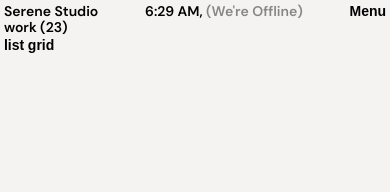
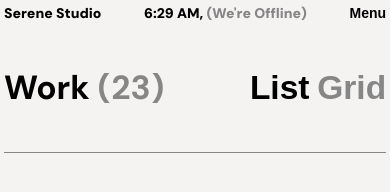
Before and after one commit to uzoway/serene-studio-animation, a plain HTML site: page index.html in a window 390 px wide. Drawn offline with nearby package versions, Linux system fonts and the light colour scheme.

Commit message:
feat(styles): Add the styles (includ. responsive design) for the content of the container's header

```diff
--- a/style.css
+++ b/style.css
@@ -3,6 +3,7 @@
 :root {
     --white: #faf2e7;
     --black: #000000;
+    --neutral: #868686;
     --gutter-width: 1vw;
     --column: 15;
     --animation-primary: 0.735s cubic-bezier(0.62, 0.05, 0.01, 0.99);
@@ -25,24 +26,24 @@
     font-family: "DM Sans", sans-serif;
 }
 
-a {
-    text-decoration: none;
-    color: var(--black);
-}
-
 li {
     list-style: none;
-    display: inline-flex;
 }
 
 p,
 span,
 a,
 button {
-    line-height: 1;
     font-size: clamp(1rem, 1rem + 0.25vw, 1rem);
-    font-weight: 600;
+    font-weight: 900;
     text-wrap: nowrap;
+    text-decoration: none;
+    color: var(--black);
+}
+
+a,
+p {
+    line-height: 0.9;
 }
 
 button {
@@ -121,8 +122,12 @@
     grid-column: 4 / 7;
 }
 
+.navigation .navigation__logo {
+    grid-column: 1 / 3;
+}
+
 .navigation .navigation__time .navigation__time--text span {
-    color: #868686;
+    color: var(--neutral);
 }
 
 .navigation .navigation__list {
@@ -135,7 +140,8 @@
 .navigation__logo,
 .navigation__time,
 .navigation__list--item {
-    overflow-y: clip;
+    overflow: hidden;
+    line-height: 1.3;
 }
 
 .navigation__logo .navigation__logo--text,
@@ -143,6 +149,62 @@
 .navigation__list--item a {
     display: inline-block;
     transform: translateY(0%);
+}
+
+.container {
+    --container-header-space: 9vh;
+    margin-top: var(--container-header-space);
+}
+
+.wrapper .wrapper__header {
+    --border-bottom-width: 100%;
+    display: grid;
+    grid-template-columns: repeat(15, minmax(0, 1fr));
+    gap: var(--gutter-width);
+    position: relative;
+    padding-bottom: var(--container-header-space);
+}
+
+.wrapper .wrapper__header::before {
+    position: absolute;
+    content: "";
+    left: 0;
+    bottom: 0;
+    width: var(--border-bottom-width);
+    height: 1px;
+    background-color: var(--neutral);
+}
+
+.wrapper__header .row {
+    grid-column: 4 / 16;
+    display: flex;
+    justify-content: space-between;
+}
+
+.wrapper__header .row .header__heading,
+.wrapper__header .row .btns__item {
+    overflow: hidden;
+    line-height: 0.9;
+    /* background-color: red; */
+}
+
+.wrapper__header .row .header__heading span,
+.wrapper__header .row .btns__item span {
+    display: inline-block;
+    transform: translateY(0%);
+    font-weight: 700;
+    font-size: clamp(2rem, 1rem + 5vw, 2.5rem);
+    text-transform: capitalize;
+}
+
+.wrapper__header .row .header__heading .header__heading--text span,
+.wrapper__header .row .btns__item.active span {
+    color: var(--neutral);
+}
+
+.wrapper__header .row .header__btns {
+    display: flex;
+    gap: 2vw;
 }
 
 /* Responsive design */
@@ -164,4 +226,18 @@
     .navigation .navigation__button {
         display: block;
     }
+
+    .container {
+        --container-header-space: 6vh;
+    }
+
+    .wrapper .wrapper__header {
+        grid-template-columns: repeat(6, minmax(0, 1fr));
+    }
+
+    .wrapper__header .row {
+        grid-column: 1 / 7;
+        display: flex;
+        justify-content: space-between;
+    }
 }
```
